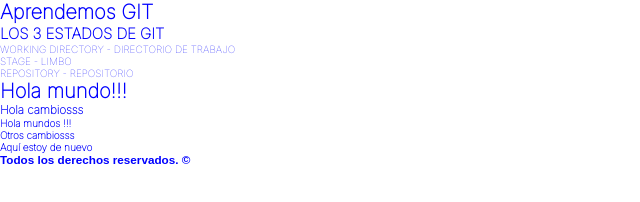
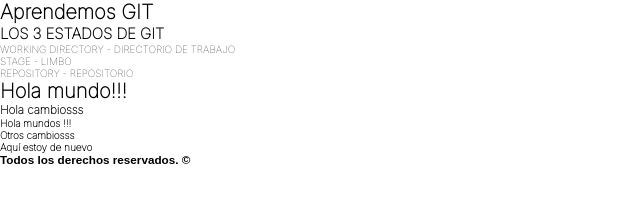
Before and after one commit to quelitarg/ProyectoIntegradorJS, a plain HTML site: page index.html in a window 1280 px wide. Shown: the whole page, without its empty margins (0-640 px from the left). Drawn offline with Linux system fonts and the light colour scheme.

Commit message:
fonts, colors, sizes

```diff
--- a/css/index.css
+++ b/css/index.css
@@ -1,6 +1,29 @@
 @import url('https://fonts.googleapis.com/css2?family=Inter:wght@100&display=swap');
 :root {
-    --color-primario: blue;
+    /* Palette */
+    --primary-solid: #FF3333;
+    --primary-900: rgba(255, 51, 51, 0.9);
+    --primary-500: rgba(255, 51, 51, 0.5);
+    --primary-300: rgba(255, 51, 51, 0.3);
+
+    --secondary-solid: #1D84B5;
+    --secondary-900: rgba(29, 132, 181, 0.9);
+    --secondary-500: rgba(29, 132, 181, 0.5);
+    --secondary-300: rgba(29, 132, 181, 0.3);
+
+    --primary-solid: #1F1F1F;
+    --primary-900: rgba(31, 31, 31, 0.9);
+    --primary-500: rgba(31, 31, 31, 0.5);
+    --primary-300: rgba(31, 31, 31, 0.3);
+
+    --dark-bg-solid:#30343F;
+    --light-bg-solid: #FAFAFF;
+
+    /*Typography*/
+    --base-font: 'Inter', sans-serif;
+    --alternative-font:'Raleway', sans-serif;
+
+    /*Font-sizes*/
 }
 
 *,
```
